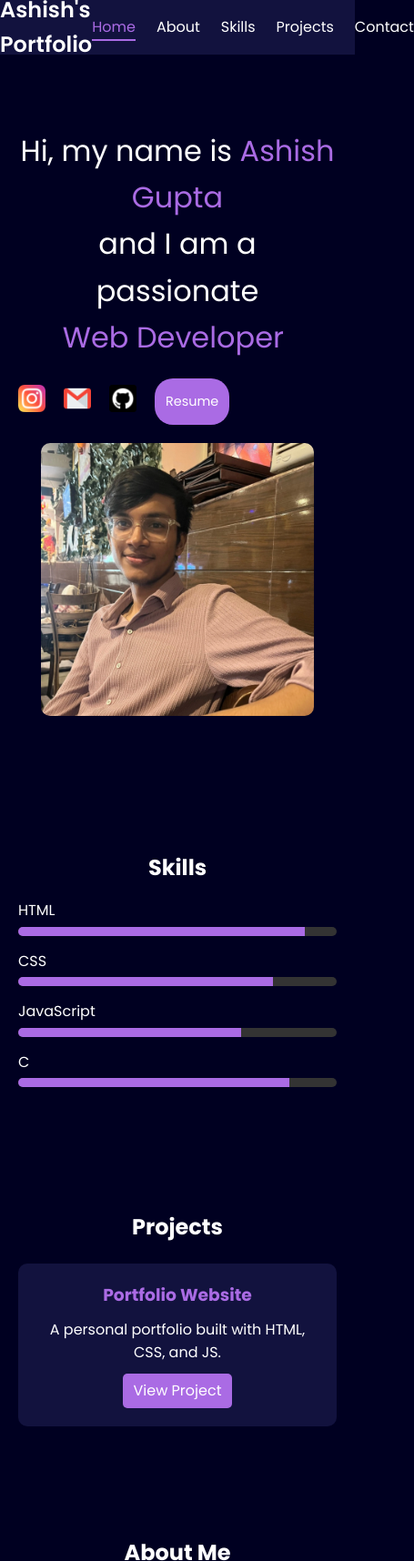
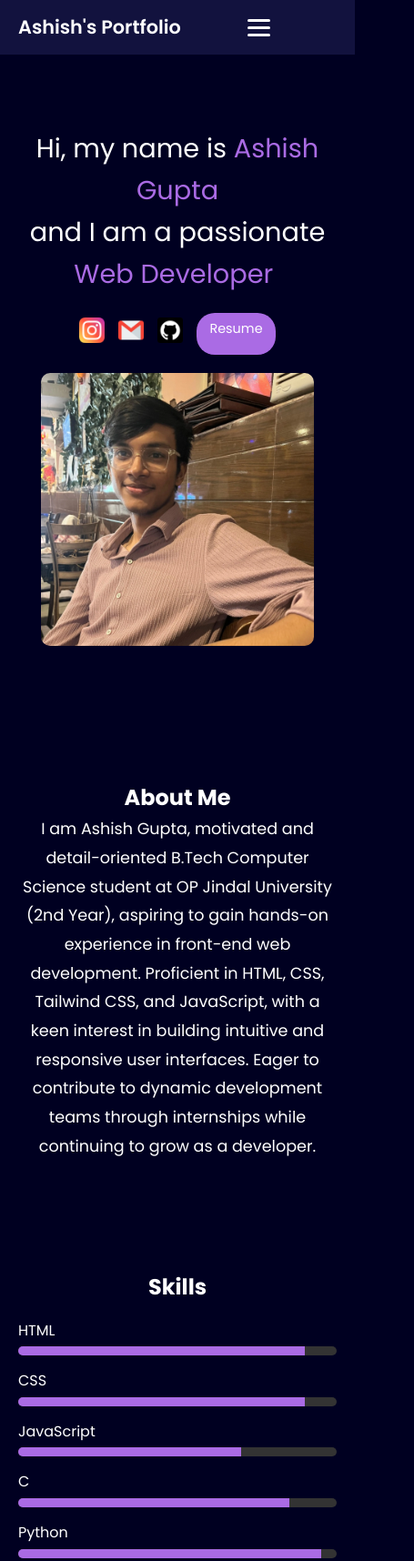
Before and after one commit to Ashish0064/Portfolio, a plain HTML site: page index.html in a window 390 px wide. Shown: the top 1716 px of the page at 91% size, 455 px wide, since content can reach past the window. Drawn offline with nearby package versions, Linux system fonts and the light colour scheme.

Commit message:
Update index.html

```diff
--- a/index.html
+++ b/index.html
@@ -8,7 +8,9 @@
 
   <link rel="preconnect" href="https://fonts.googleapis.com">
   <link rel="preconnect" href="https://fonts.gstatic.com" crossorigin>
-    <link href="https://fonts.googleapis.com/css2?family=Poppins:wght@400;600;700&display=swap" rel="stylesheet">
+  <link
+    href="https://fonts.googleapis.com/css2?family=Poppins:wght@400;600;700&display=swap"
+    rel="stylesheet">
 
   <style>
     * {
@@ -30,8 +32,9 @@
 
     nav {
       display: flex;
-            justify-content: space-around;
+      justify-content: space-between;
       align-items: center;
+      padding: 0 20px;
       height: 60px;
       background-color: rgb(18, 18, 62);
       position: sticky;
@@ -39,9 +42,14 @@
       z-index: 100;
     }
 
+    .left {
+      font-size: 1.3rem;
+      font-weight: 600;
+    }
+
     nav ul {
       display: flex;
-            gap: 23px;
+      gap: 20px;
     }
 
     nav ul li {
@@ -58,13 +66,42 @@
     nav ul li a:hover,
     nav ul li a.active {
       color: rgb(170, 107, 228);
-            border-bottom: 2px solid rgb(170, 107, 228);
-            padding-bottom: 2px;
     }
 
-        .left {
-            font-size: 1.5rem;
-            font-weight: 600;
+    /* Hamburger menu */
+    .menu-toggle {
+      display: none;
+      flex-direction: column;
+      cursor: pointer;
+      gap: 5px;
+    }
+
+    .menu-toggle span {
+      width: 25px;
+      height: 3px;
+      background: white;
+      border-radius: 3px;
+    }
+
+    @media (max-width: 768px) {
+      nav ul {
+        display: none;
+        flex-direction: column;
+        background: rgb(18, 18, 62);
+        position: absolute;
+        top: 60px;
+        right: 0;
+        width: 200px;
+        padding: 15px;
+      }
+
+      nav ul.show {
+        display: flex;
+      }
+
+      .menu-toggle {
+        display: flex;
+      }
     }
 
     .firstsection {
@@ -88,7 +125,7 @@
     }
 
     .leftSection {
-            font-size: 2rem;
+      font-size: 1.8rem;
     }
 
     .rightSection img {
@@ -109,13 +146,14 @@
     .secondsection {
       margin-top: 20px;
       display: flex;
-            gap: 20px;
+      gap: 15px;
       flex-wrap: wrap;
+      justify-content: center;
     }
 
     .secondsection a img {
-            width: 30px;
-            height: 30px;
+      width: 28px;
+      height: 28px;
       transition: transform 0.2s;
     }
 
@@ -126,14 +164,12 @@
     .resume-btn {
       background: rgb(170, 107, 228);
       color: white;
-            padding: 5px 12px;
+      padding: 6px 14px;
       font-size: 0.9rem;
       border-radius: 20px;
       text-decoration: none;
       font-weight: 500;
       transition: background 0.3s;
-            display: flex;
-            align-items: center;
     }
 
     .resume-btn:hover {
@@ -204,7 +240,14 @@
     .project-card a:hover {
       background: rgb(140, 77, 198);
     }
-        #about p {font-size: 1.1rem; line-height: 1.8; text-align: center; max-width: 800px; margin: auto;}
+
+    #about p {
+      font-size: 1.1rem;
+      line-height: 1.8;
+      text-align: center;
+      max-width: 800px;
+      margin: auto;
+    }
 
     #contact form {
       max-width: 500px;
@@ -257,8 +300,13 @@
   <header>
     <nav>
       <div class="left">Ashish's Portfolio</div>
+      <div class="menu-toggle" onclick="toggleMenu()">
+        <span></span>
+        <span></span>
+        <span></span>
+      </div>
       <div class="right">
-                <ul>
+        <ul id="nav-links">
           <li><a href="#" class="active">Home</a></li>
           <li><a href="#about">About</a></li>
           <li><a href="#skills">Skills</a></li>
@@ -283,43 +331,49 @@
           <a href="mailto:ashish231104@gmail.com">
             <img src="gmail.png" alt="Email Ashish" />
           </a>
-                    <a href="https://github.com/your-github-username" target="_blank">
+          <a href="https://github.com/Ashish0064" target="_blank">
             <img src="github.png" alt="GitHub" />
           </a>
           <a href="resume.pdf" download class="resume-btn">Resume</a>
         </div>
       </div>
-
       <div class="rightSection">
         <img src="profile.webp" alt="Ashish Gupta Profile Image" />
       </div>
+    </section>
+
+    <section id="about">
+      <h2>About Me</h2>
+      <p>
+        I am Ashish Gupta, motivated and detail-oriented B.Tech Computer Science student at OP Jindal University
+        (2nd Year), aspiring to gain hands-on experience in front-end web development. Proficient in HTML, CSS, Tailwind
+        CSS, and JavaScript,
+        with a keen interest in building intuitive and responsive user interfaces. Eager to contribute to dynamic
+        development teams through internships while continuing to grow as a developer.
+      </p>
     </section>
 
     <section id="skills">
       <h2>Skills</h2>
       <div class="skill">
         <p>HTML</p>
-                <div class="bar">
-                    <div class="fill" style="width:90%"></div>
-                </div>
+        <div class="bar"><div class="fill" style="width:90%"></div></div>
       </div>
       <div class="skill">
         <p>CSS</p>
-                <div class="bar">
-                    <div class="fill" style="width:80%"></div>
-                </div>
+        <div class="bar"><div class="fill" style="width:90%"></div></div>
       </div>
       <div class="skill">
         <p>JavaScript</p>
-                <div class="bar">
-                    <div class="fill" style="width:70%"></div>
-                </div>
+        <div class="bar"><div class="fill" style="width:70%"></div></div>
       </div>
       <div class="skill">
         <p>C</p>
-                <div class="bar">
-                    <div class="fill" style="width:85%"></div>
+        <div class="bar"><div class="fill" style="width:85%"></div></div>
       </div>
+      <div class="skill">
+        <p>Python</p>
+        <div class="bar"><div class="fill" style="width:95%"></div></div>
       </div>
     </section>
 
@@ -329,19 +383,9 @@
         <div class="project-card">
           <h3>Portfolio Website</h3>
           <p>A personal portfolio built with HTML, CSS, and JS.</p>
-                    <a href="/">View Project</a>
+          <a href="https://ashish0064.github.io/Portfolio/">View Project</a>
         </div>
       </div>
-        </section>
-
-        <section id="about">
-            <h2>About Me</h2>
-            <p>
-                I am Ashish Gupta, motivated and detail-oriented B.Tech Computer Science student at OP Jindal University
-                (2nd Year), aspiring to gain hands-on experience in front-end web development. Proficient in HTML, CSS, Tailwind CSS, and JavaScript,
-                with a keen interest in building intuitive and responsive user interfaces. Eager to contribute to dynamic
-                development teams through internships while continuing to grow as a developer.
-            </p>
     </section>
 
     <section id="contact">
@@ -356,7 +400,7 @@
   </main>
 
   <footer>
-        <p>©Ashish Gupta.</p>
+    <p>© Ashish Gupta.</p>
     <p>
       <a href="#">Home</a> |
       <a href="#about">About</a> |
@@ -374,7 +418,15 @@
       backSpeed: 25,
       loop: true
     });
+
+    function toggleMenu() {
+      document.getElementById("nav-links").classList.toggle("show");
+    }
   </script>
+
+  <!-- Botpress Chatbot -->
+  <script src="https://cdn.botpress.cloud/webchat/v3.2/inject.js"></script>
+  <script src="https://files.bpcontent.cloud/2025/08/25/19/20250825193919-BLPMAE3S.js" defer></script>
+
 </body>
-
 </html>
```
Lines whose indentation alone changed are shown as unchanged.
